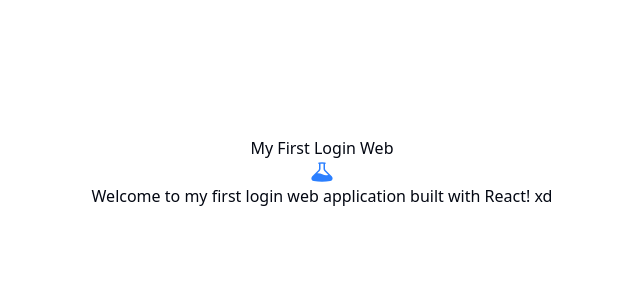
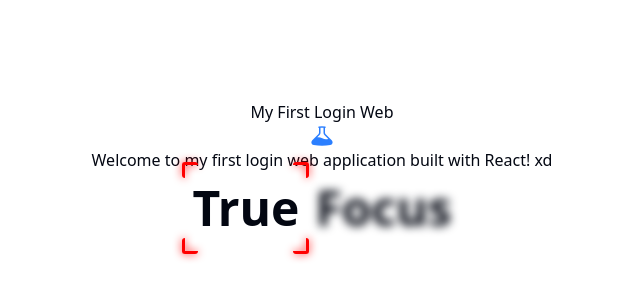
Before and after one commit to Hazuru00/My-API-s-Proyects-in-react, a React (Vite) app in the folder My first Login web/: page / in a window 1280 px wide. Shown: the part 260-560 px from the top of the page, without its empty margins (318-958 px from the left). Built offline with nearby package versions, Linux system fonts and the light colour scheme.

Commit message:
feat: agregar componente TrueFocus con animaciones y enfoque dinámico

```diff
--- a/My first Login web/src/App.tsx
+++ b/My first Login web/src/App.tsx
@@ -1,5 +1,5 @@
 import './App.css'
-import { TrueFocus } from './components/TrueFocus.jsx'
+import TrueFocus from './components/TrueFocus';
 import { BeakerIcon } from '@heroicons/react/24/solid'
 
 function App() {
@@ -9,6 +9,7 @@ function App() {
       <div className="bg-crimson w-full h-screen flex flex-col justify-center items-center">
         <h1>My First Login Web</h1> <BeakerIcon className="size-6 text-blue-500" />
         <p>Welcome to my first login web application built with React! xd</p>
+        <TrueFocus sentence="True Focus" manualMode={true} blurAmount={5} borderColor="red" animationDuration={2} pauseBetweenAnimations={1}/>
       </div>
     </>
   )
--- a/My first Login web/src/components/TrueFocus.jsx
+++ /dev/null
@@ -1,118 +0,0 @@
-import { useEffect, useRef, useState } from 'react';
-import { motion } from 'motion/react';
-import './TrueFocus.css';
-
-const TrueFocus = ({
-  sentence = 'True Focus',
-  manualMode = false,
-  blurAmount = 5,
-  borderColor = 'green',
-  glowColor = 'rgba(0, 255, 0, 0.6)',
-  animationDuration = 0.5,
-  pauseBetweenAnimations = 1
-}) => {
-  const words = sentence.split(' ');
-  const [currentIndex, setCurrentIndex] = useState(0);
-  const [lastActiveIndex, setLastActiveIndex] = useState(null);
-  const containerRef = useRef(null);
-  const wordRefs = useRef([]);
-  const [focusRect, setFocusRect] = useState({ x: 0, y: 0, width: 0, height: 0 });
-
-  useEffect(() => {
-    if (!manualMode) {
-      const interval = setInterval(
-        () => {
-          setCurrentIndex(prev => (prev + 1) % words.length);
-        },
-        (animationDuration + pauseBetweenAnimations) * 1000
-      );
-
-      return () => clearInterval(interval);
-    }
-  }, [manualMode, animationDuration, pauseBetweenAnimations, words.length]);
-
-  useEffect(() => {
-    if (currentIndex === null || currentIndex === -1) return;
-
-    if (!wordRefs.current[currentIndex] || !containerRef.current) return;
-
-    const parentRect = containerRef.current.getBoundingClientRect();
-    const activeRect = wordRefs.current[currentIndex].getBoundingClientRect();
-
-    setFocusRect({
-      x: activeRect.left - parentRect.left,
-      y: activeRect.top - parentRect.top,
-      width: activeRect.width,
-      height: activeRect.height
-    });
-  }, [currentIndex, words.length]);
-
-  const handleMouseEnter = index => {
-    if (manualMode) {
-      setLastActiveIndex(index);
-      setCurrentIndex(index);
-    }
-  };
-
-  const handleMouseLeave = () => {
-    if (manualMode) {
-      setCurrentIndex(lastActiveIndex);
-    }
-  };
-
-  return (
-    <div className="focus-container" ref={containerRef}>
-      {words.map((word, index) => {
-        const isActive = index === currentIndex;
-        return (
-          <span
-            key={index}
-            ref={el => (wordRefs.current[index] = el)}
-            className={`focus-word ${manualMode ? 'manual' : ''} ${isActive && !manualMode ? 'active' : ''}`}
-            style={{
-              filter: manualMode
-                ? isActive
-                  ? `blur(0px)`
-                  : `blur(${blurAmount}px)`
-                : isActive
-                  ? `blur(0px)`
-                  : `blur(${blurAmount}px)`,
-              '--border-color': borderColor,
-              '--glow-color': glowColor,
-              transition: `filter ${animationDuration}s ease`
-            }}
-            onMouseEnter={() => handleMouseEnter(index)}
-            onMouseLeave={handleMouseLeave}
-          >
-            {word}
-          </span>
-        );
-      })}
-
-      <motion.div
-        className="focus-frame"
-        animate={{
-          x: focusRect.x,
-          y: focusRect.y,
-          width: focusRect.width,
-          height: focusRect.height,
-          opacity: currentIndex >= 0 ? 1 : 0
-        }}
-        transition={{
-          duration: animationDuration
-        }}
-        style={{
-          '--border-color': borderColor,
-          '--glow-color': glowColor
-        }}
-      >
-        <span className="corner top-left"></span>
-        <span className="corner top-right"></span>
-        <span className="corner bottom-left"></span>
-        <span className="corner bottom-right"></span>
-      </motion.div>
-    </div>
-  );
-};
-
-export default TrueFocus;
--- /dev/null
+++ b/My first Login web/src/components/TrueFocus.tsx
@@ -0,0 +1,161 @@
+import { useEffect, useRef, useState } from 'react';
+import { motion } from 'motion/react';
+
+interface TrueFocusProps {
+  sentence?: string;
+  manualMode?: boolean;
+  blurAmount?: number;
+  borderColor?: string;
+  glowColor?: string;
+  animationDuration?: number;
+  pauseBetweenAnimations?: number;
+}
+
+interface FocusRect {
+  x: number;
+  y: number;
+  width: number;
+  height: number;
+}
+
+const TrueFocus: React.FC<TrueFocusProps> = ({
+  sentence = 'True Focus',
+  manualMode = false,
+  blurAmount = 5,
+  borderColor = 'green',
+  glowColor = 'rgba(0, 255, 0, 0.6)',
+  animationDuration = 0.5,
+  pauseBetweenAnimations = 1
+}) => {
+  const words = sentence.split(' ');
+  const [currentIndex, setCurrentIndex] = useState<number>(0);
+  const [lastActiveIndex, setLastActiveIndex] = useState<number | null>(null);
+  const containerRef = useRef<HTMLDivElement | null>(null);
+  const wordRefs = useRef<(HTMLSpanElement | null)[]>([]);
+  const [focusRect, setFocusRect] = useState<FocusRect>({ x: 0, y: 0, width: 0, height: 0 });
+
+  useEffect(() => {
+    if (!manualMode) {
+      const interval = setInterval(
+        () => {
+          setCurrentIndex(prev => (prev + 1) % words.length);
+        },
+        (animationDuration + pauseBetweenAnimations) * 1000
+      );
+
+      return () => clearInterval(interval);
+    }
+  }, [manualMode, animationDuration, pauseBetweenAnimations, words.length]);
+
+  useEffect(() => {
+    if (currentIndex === null || currentIndex === -1) return;
+    if (!wordRefs.current[currentIndex] || !containerRef.current) return;
+
+    const parentRect = containerRef.current.getBoundingClientRect();
+    const activeRect = wordRefs.current[currentIndex]!.getBoundingClientRect();
+
+    setFocusRect({
+      x: activeRect.left - parentRect.left,
+      y: activeRect.top - parentRect.top,
+      width: activeRect.width,
+      height: activeRect.height
+    });
+  }, [currentIndex, words.length]);
+
+  const handleMouseEnter = (index: number) => {
+    if (manualMode) {
+      setLastActiveIndex(index);
+      setCurrentIndex(index);
+    }
+  };
+
+  const handleMouseLeave = () => {
+    if (manualMode) {
+      setCurrentIndex(lastActiveIndex!);
+    }
+  };
+
+  return (
+    <div className="relative flex gap-4 justify-center items-center flex-wrap" ref={containerRef}>
+      {words.map((word, index) => {
+        const isActive = index === currentIndex;
+        return (
+          <span
+            key={index}
+            ref={el => {
+              wordRefs.current[index] = el;
+            }}
+            className="relative text-[3rem] font-black cursor-pointer"
+            style={
+              {
+                filter: manualMode
+                  ? isActive
+                    ? `blur(0px)`
+                    : `blur(${blurAmount}px)`
+                  : isActive
+                    ? `blur(0px)`
+                    : `blur(${blurAmount}px)`,
+                transition: `filter ${animationDuration}s ease`
+              } as React.CSSProperties
+            }
+            onMouseEnter={() => handleMouseEnter(index)}
+            onMouseLeave={handleMouseLeave}
+          >
+            {word}
+          </span>
+        );
+      })}
+
+      <motion.div
+        className="absolute top-0 left-0 pointer-events-none box-border border-0"
+        animate={{
+          x: focusRect.x,
+          y: focusRect.y,
+          width: focusRect.width,
+          height: focusRect.height,
+          opacity: currentIndex >= 0 ? 1 : 0
+        }}
+        transition={{
+          duration: animationDuration
+        }}
+        style={
+          {
+            '--border-color': borderColor,
+            '--glow-color': glowColor
+          } as React.CSSProperties
+        }
+      >
+        <span
+          className="absolute w-4 h-4 border-[3px] rounded-[3px] top-[-10px] left-[-10px] border-r-0 border-b-0"
+          style={{
+            borderColor: 'var(--border-color)',
+            filter: 'drop-shadow(0 0 4px var(--border-color))'
+          }}
+        ></span>
+        <span
+          className="absolute w-4 h-4 border-[3px] rounded-[3px] top-[-10px] right-[-10px] border-l-0 border-b-0"
+          style={{
+            borderColor: 'var(--border-color)',
+            filter: 'drop-shadow(0 0 4px var(--border-color))'
+          }}
+        ></span>
+        <span
+          className="absolute w-4 h-4 border-[3px] rounded-[3px] bottom-[-10px] left-[-10px] border-r-0 border-t-0"
+          style={{
+            borderColor: 'var(--border-color)',
+            filter: 'drop-shadow(0 0 4px var(--border-color))'
+          }}
+        ></span>
+        <span
+          className="absolute w-4 h-4 border-[3px] rounded-[3px] bottom-[-10px] right-[-10px] border-l-0 border-t-0"
+          style={{
+            borderColor: 'var(--border-color)',
+            filter: 'drop-shadow(0 0 4px var(--border-color))'
+          }}
+        ></span>
+      </motion.div>
+    </div>
+  );
+};
+
+export default TrueFocus;
--- a/My first Login web/tsconfig.app.json
+++ b/My first Login web/tsconfig.app.json
@@ -15,6 +15,8 @@
     "moduleDetection": "force",
     "noEmit": true,
     "jsx": "react-jsx",
+    "allowJs": true,
+    "checkJs": false,
 
     /* Linting */
     "strict": true,
```
Also changed, not shown: My first Login web/src/components/TrueFocus.css (deleted, +0 -69 lines).
